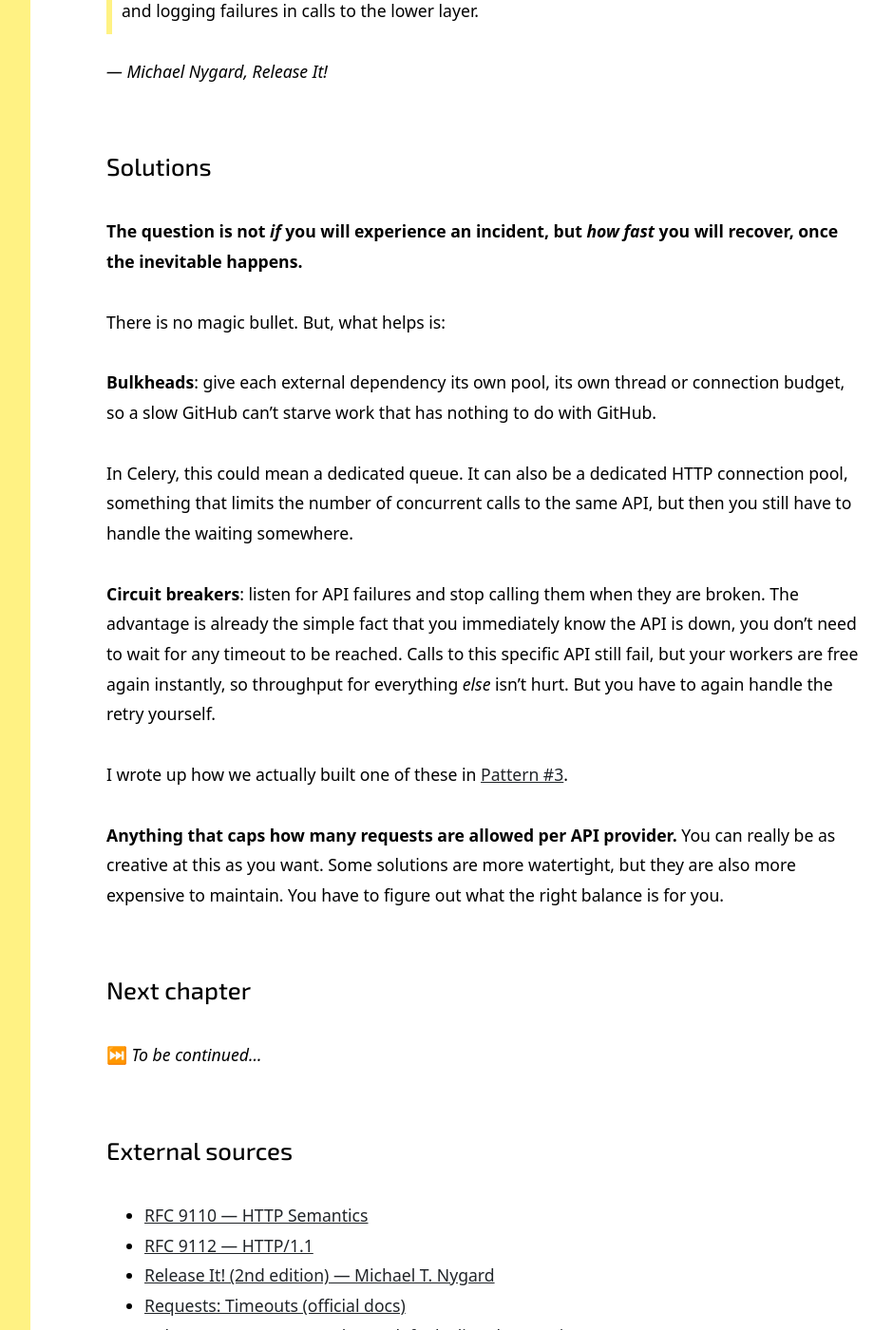
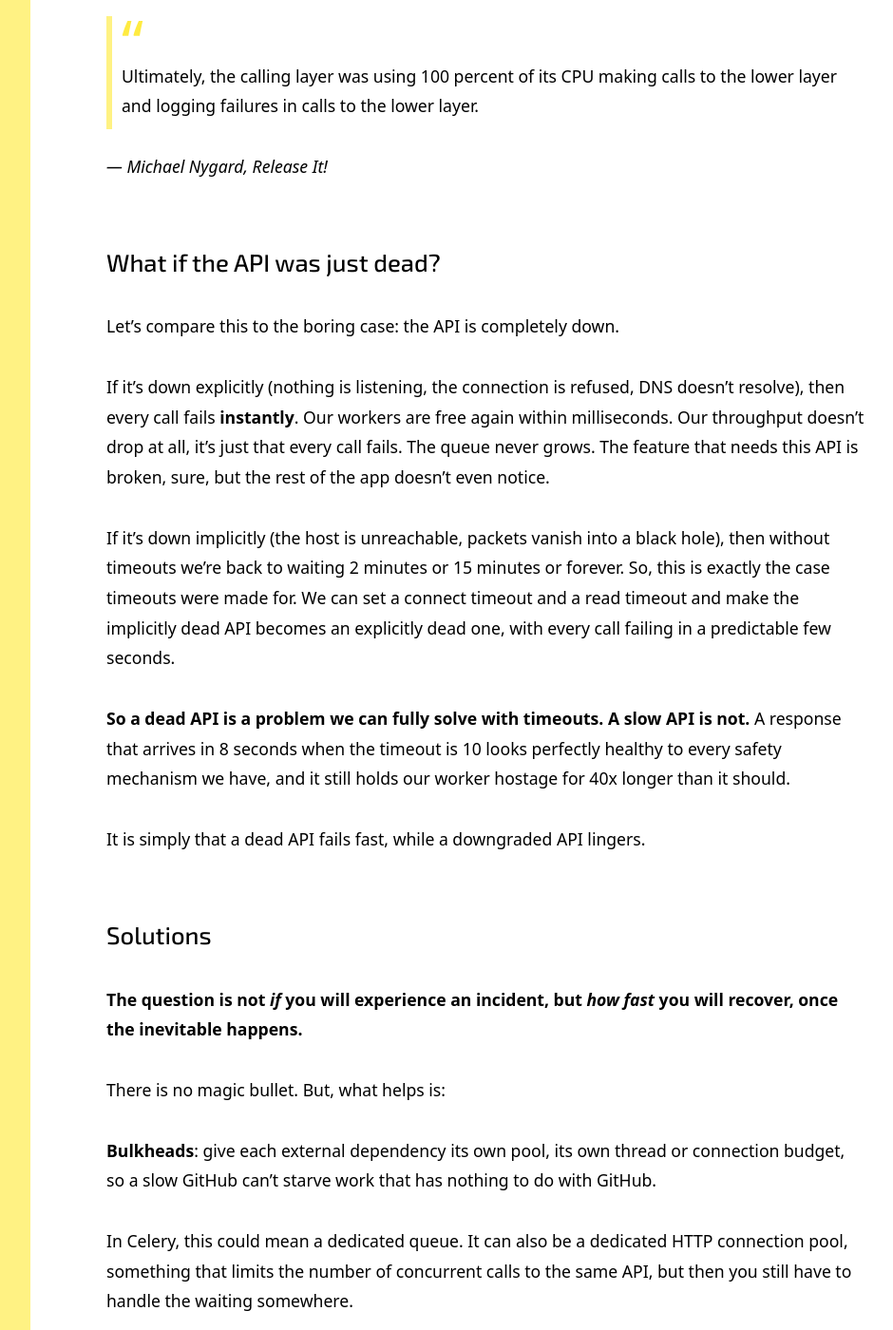
Before and after one commit to inesp/inesp.github.io, a Jekyll site: the page built from _posts/2026-09-09-api-resilience-slow-vs-dead.md, in a window 1280 px wide and 1400 px high, scrolled down 10738 px. Shown: the whole window at 95% size, without its empty margins (288-1228 px from the left). Built offline with Jekyll 4.4.1, drawn with Linux system fonts in a browser that asks for light colours; nearby versions of some CDN libraries; some web fonts are replaced; a style sheet for code colours, icons or effects is not loaded; some of the changed text lies outside the part shown.

Commit message:
Clarify some more

```diff
--- a/_posts/2026-09-09-api-resilience-slow-vs-dead.md
+++ b/_posts/2026-09-09-api-resilience-slow-vs-dead.md
@@ -62,9 +62,9 @@
 {:.box}
 
 - The remote server refuses the connection, nothing is listening at our port. => Instant rejection, **no wait time**.
-- The TCP handshake takes a long time, because some of our `SYN` packets get lost. => Linux will retry a backoff, so the handshake either succeeds at some point, or we get a connect error after **roughly ~2 minutes**.
+- The TCP handshake takes a long time, because some of our `SYN` packets get lost. => Linux will retry with a backoff, so the handshake either succeeds at some point, or we get a connect error after **roughly ~2 minutes**.
 - The remote server disappears mid-conversation **AND** it never sent `ACK` for our last message. => TCP protocol will notice this and act. It will re-transmit a fixed number of tries, and it will back off between attempts. But the default timeout on Linux machines for this scenario is a whopping **15 minutes**.
-- The remote disappears mid-conversation, **but** it already sent `ACK` for everything we sent. => TCP doesn't do anything, because nothing on the connection looks of. We will **wait forever**.
+- The remote disappears mid-conversation, **but** it already sent `ACK` for everything we sent. => TCP doesn't do anything, because nothing on the connection looks off. We will **wait forever**.
 - We're running `async` code, the API calls are non-blocking. => We still keep piling up more and more stuck connections and hit the resource limit. It is only then that every **new API call will fail immediately, but the old calls are still waiting forever**.
 
 ![how-long-is-eventually](/assets/http/how-long-is-eventually.svg)
@@ -157,6 +157,8 @@
 | 5 min | 750       | 5.25 K   |
 | 1 h   | 9 K       | 63 K     |
 | 3 h   | 27 K      | 189 K    |
+
+Don't focus on the scale of the numbers, focus on the relationships between them.
 
 The queue length is actually optimistic, it assumes nothing major breaks and **our code isn't retrying any API calls**. But, let's be honest, the code probably re-tries failed API calls, that is like API calling 101.
 
@@ -211,16 +213,16 @@
 
 Slow API and a low timeout: $$throughput = 0$$, but our workers are fast.
 
-But now the question becomes: what does our code do when the API timeouts? **If we just retry immediately, then we are just scheduling dead tasks.** We are creating phantom tasks that will accomplish no work at all.
+But now the question becomes: what does our code do when the API times out? **If we just retry immediately, then we are just scheduling dead tasks.** We are creating phantom tasks that will accomplish no work at all.
 
 
 ## Flow summary
 
 Let's go back to the original question: **what are the mechanics of this process?**
 
-1. A slow API response holds a resource hostage: a worker if we're blocking, a file descriptor if we're not. Even a non-blocking request have a hard limit, but the ceiling is higher, so more tasks can pile up before the same thing happens.
+1. A slow API response holds a resource hostage: a worker if we're blocking, a file descriptor if we're not. Non-blocking requests have a limit too, just a much higher one, so more tasks pile up before the same thing happens.
 2. Some resources are shared and finite, like (usually) the DB connections pool, while also being crucial for every task.
-3. If a shared resource runs out (a DB connection), it (usually) cascades into every connected "system", every code that needs it.
+3. If a shared resource runs out (a DB connection), it (usually) cascades into every connected "system", all the code that needs it.
 4. Retries can make this worse, but we can't live without them.
 
 **It's funny, how there are no clean solutions. Of course, you need timeouts, but they possibly won't help at all. Of course, you need to retry API calls, but that can also be the cause for your incident.**
@@ -231,6 +233,19 @@
 <figcaption>
 &mdash; Michael Nygard, Release It!
 </figcaption>
+
+
+## What if the API was just dead?
+
+Let's compare this to the boring case: the API is completely down.
+
+If it's down explicitly (nothing is listening, the connection is refused, DNS doesn't resolve), then every call fails **instantly**. Our workers are free again within milliseconds. Our throughput doesn't drop at all, it's just that every call fails. The queue never grows. The feature that needs this API is broken, sure, but the rest of the app doesn't even notice.
+
+If it's down implicitly (the host is unreachable, packets vanish into a black hole), then without timeouts we're back to waiting 2 minutes or 15 minutes or forever. So, this is exactly the case timeouts were made for. We can set a connect timeout and a read timeout and make the implicitly dead API becomes an explicitly dead one, with every call failing in a predictable few seconds.
+
+**So a dead API is a problem we can fully solve with timeouts. A slow API is not.** A response that arrives in 8 seconds when the timeout is 10 looks perfectly healthy to every safety mechanism we have, and it still holds our worker hostage for 40x longer than it should.
+
+It is simply that a dead API fails fast, while a downgraded API lingers.
 
 
 ## Solutions
@@ -248,3 +263,5 @@
 I wrote up how we actually built one of these in [Pattern #3]({% post_url 2026-04-09-api-resilience-circuit-breaker %}).
 
 **Anything that caps how many requests are allowed per API provider.** You can really be as creative at this as you want. Some solutions are more watertight, but they are also more expensive to maintain. You have to figure out what the right balance is for you.
+
+And if you look closely, you can see, that all our "solutions" are just making a degraded API look like a dead API. Because, what we are really after is just to protect our workers, not to cover for the broken API.
```
Also changed, not shown: other parts of _posts/2026-09-09-api-resilience-slow-vs-dead.md (+4 -4 lines).
